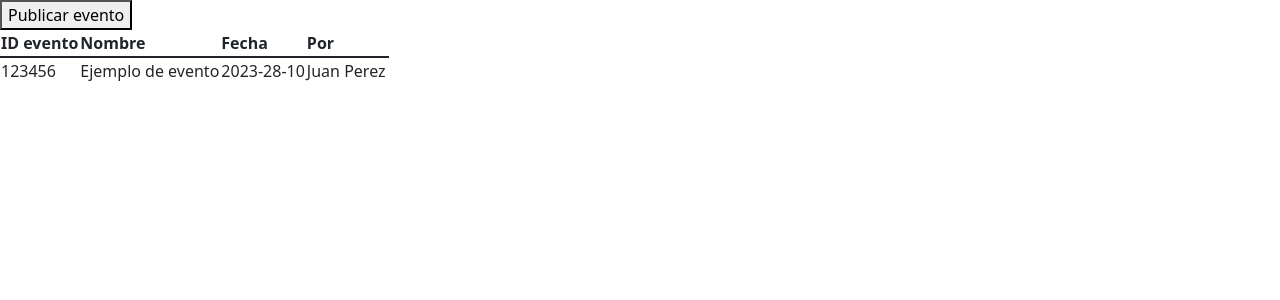
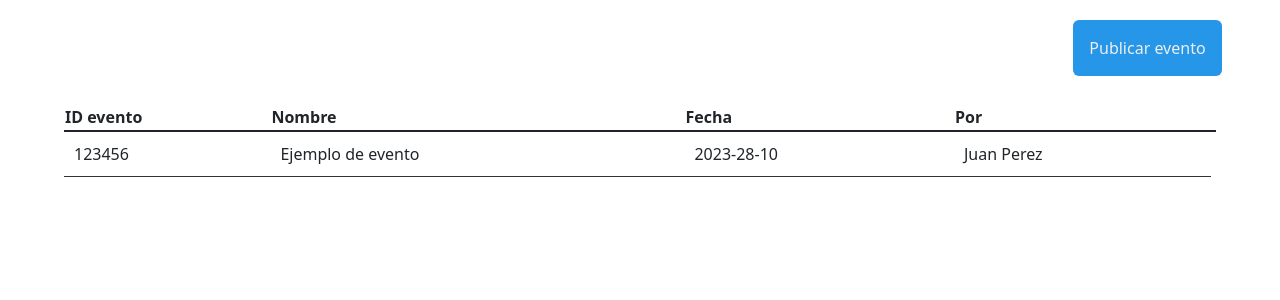
Before and after one commit to rodriguezcorzo/llenadegracia, a Flask app: template templates/eventos.html in a window 1280 px wide. Shown: the top 300 px of the page. Run offline with Flask 3, Linux system fonts and the light colour scheme; the template is opened without the code that fills it, so the values that code supplies are empty.

Commit message:
Estilizar eventos(eventos.html)

```diff
--- a/static/css/estilo_admin.css
+++ b/static/css/estilo_admin.css
@@ -58,6 +58,7 @@
     background-color: #eee;
     border: none;
     width: 100%;
+    height: 45px;
     padding: 4%;
     border-radius: 6px;
     color: #306690;
@@ -81,3 +82,84 @@
     margin: 0;
     padding: 0;
 }
+.btn-cont {
+    padding: 20px;
+    margin: 0 3%;
+}
+
+.btn-agregar {
+    padding: 1em;
+    background-color: #2696E9;
+    border-radius: 6px;
+    color: #eee;
+    border : none;
+    transition: all 0.3s;
+    float: right;
+}
+
+.cont-tabla {
+    margin: 2% 0;
+}
+
+.mostrar-publicaciones, .mostrar-solicitudes {
+    width: 90%;
+    margin: 5%;
+    row-gap: 1em;
+}
+
+.mostrar-publicaciones td, .mostrar-solicitudes td {
+    padding: 10px;
+    border-bottom: 1px solid #333;
+}
+
+.celda-opciones {
+    display: flex;
+    font-size: 25px;
+    justify-content: space-around;
+}
+
+#opc-eliminar {
+    background-color: #ddd;
+    color: #a50000;
+    padding: 5px 8px;
+    border-radius: 4px;
+}
+
+#opc-editar {
+    background-color: #ddd;
+    color: #00004b;
+    padding: 5px 8px;
+    border-radius: 4px;
+}
+
+.cont-edit-publicacion {
+    width: 70%;
+    margin: 0 auto;
+}
+.cont-edit-publicacion h2 {
+    padding: 10px;
+    text-align: center;
+    color: #127848;
+}
+
+#form-n-publicacion {
+    padding: 0 15%;
+    display: flex;
+    flex-direction: column;
+    gap: 1em;
+}
+
+#form-n-publicacion input[type="text"], #form-n-publicacion textarea {
+    border-radius: 6px;
+    background-color: #fff;
+    border: 1px solid #ccc;
+
+}
+
+#titulo-publicacion {
+    width: 30%;
+}
+
+#btn-publicar {
+    width: 20%;
+}
```
